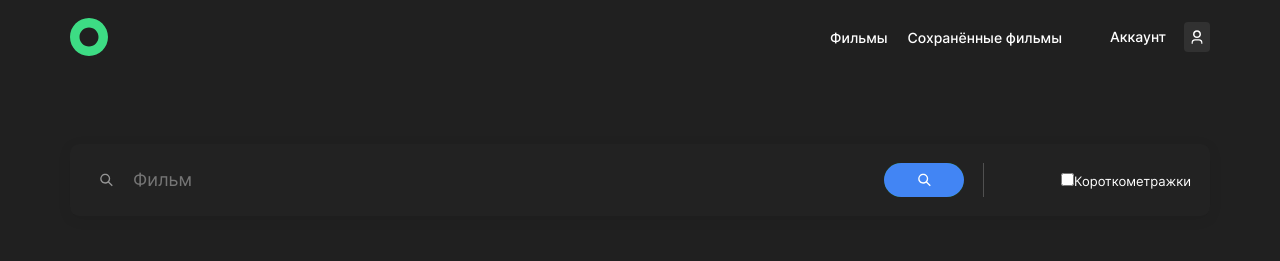
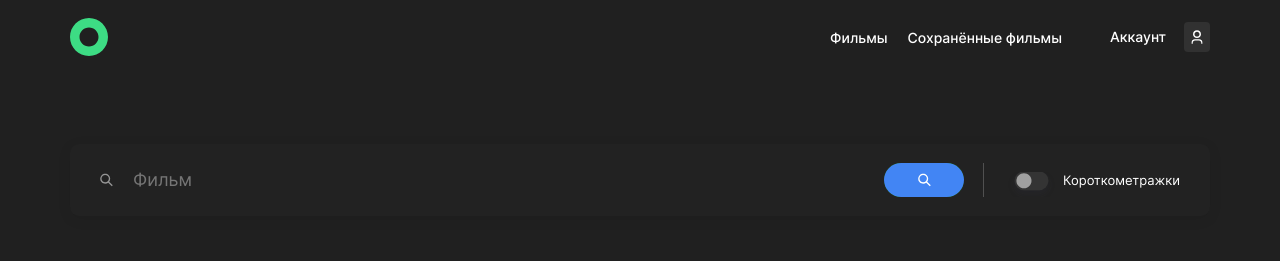
Before and after one commit to alebedev85/movies-explorer-frontend, a React (Create React App) app: page /movies in a window 1280 px wide. Shown: the top 261 px of the page. Built offline with nearby package versions, Linux system fonts and the light colour scheme.

Commit message:
refactor: настроил checkbox

```diff
--- a/src/components/SearchForm/SearchForm.css
+++ b/src/components/SearchForm/SearchForm.css
@@ -24,8 +24,8 @@
   position: relative;
 }
 
-/* .search__form__input-container:after {
-  content: "";
+/* .search__form__input-container::before {
+  content: "1";
   background: #505050;
   width: 1px;
   height: 40px;
@@ -63,18 +63,45 @@
   cursor: pointer;
 }
 
-.button {}
+.search__form__checkbox-conteiner {
+  position: relative;
+  display: flex;
+  padding-right: 11px;
+}
 
-.search__form__checkbox-conteiner {}
-
-.search__form__checkbox {}
+.search__form__checkbox {
+  position: absolute;
+  width: 1px;
+  height: 1px;
+  overflow: hidden;
+  clip: rect(0 0 0 0);
+}
 
 .search__form__label {
-  color: #FFF;
   font-size: 13px;
   font-style: normal;
   font-weight: 400;
   line-height: 18px;
+  position: relative;
+  ;
 }
 
-.link {}
+.search__form__checkbox+.search__form__label::before {
+  content: "";
+  display: inline-block;
+  width: 49px;
+  height: 25px;
+  background-image: url("../../images/checkbox-unchecked.svg");
+  background-repeat: no-repeat;
+  background-position: center center;
+  background-size: cover;
+  cursor: pointer;
+  position: absolute;
+  transition: 0.2s;
+  left: -56px;
+  top: 0.5px;
+}
+
+.search__form__checkbox:checked+.search__form__label::before {
+  background-image: url("../../images/checkbox-checked.svg");
+}
--- a/src/components/SearchForm/SearchForm.js
+++ b/src/components/SearchForm/SearchForm.js
@@ -27,7 +27,7 @@ function SearchForm() {
             id='search__form__checkbox'
             value='yes' />
           <label
-            className='search__form__label link'
+            className='search__form__label'
             htmlFor='search__form__checkbox'>
             Короткометражки
           </label>
```
Also changed, not shown: src/images/checkbox-checked.svg (added), src/images/checkbox-unchecked.svg (added).
